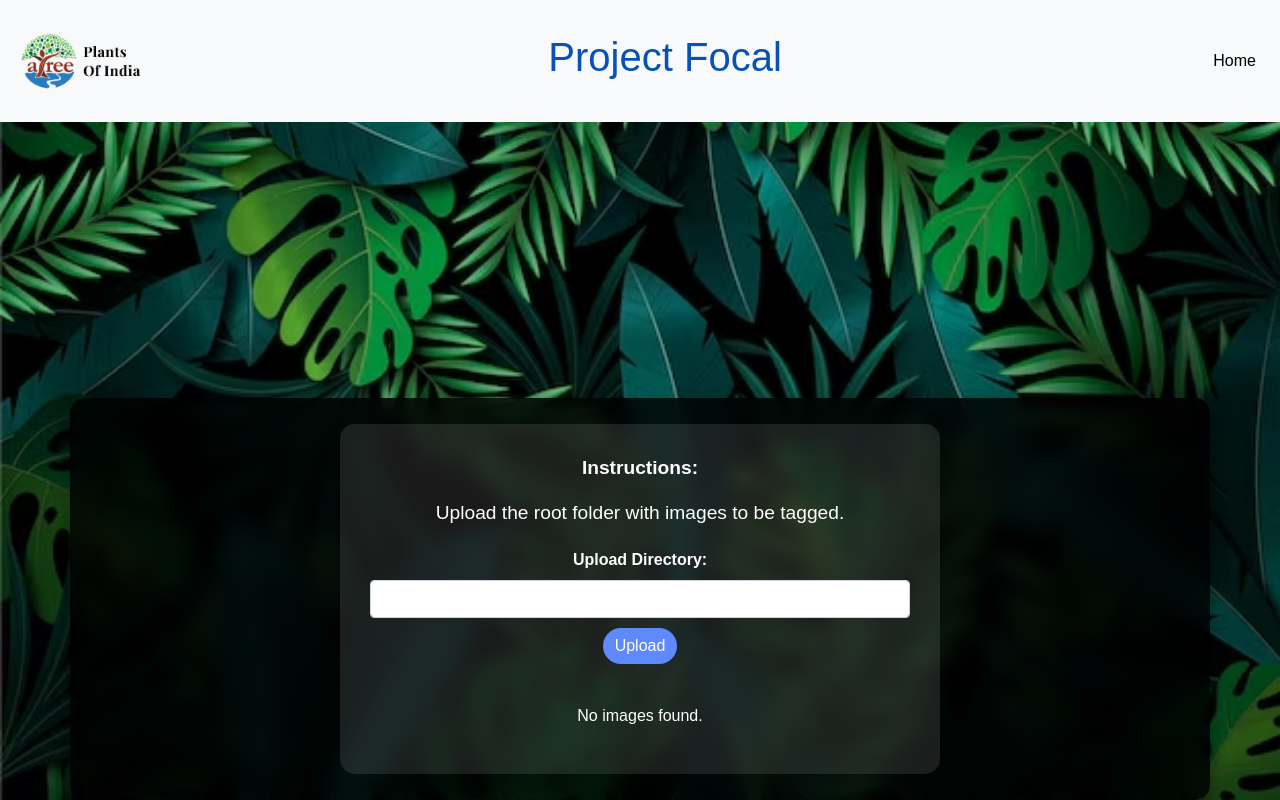
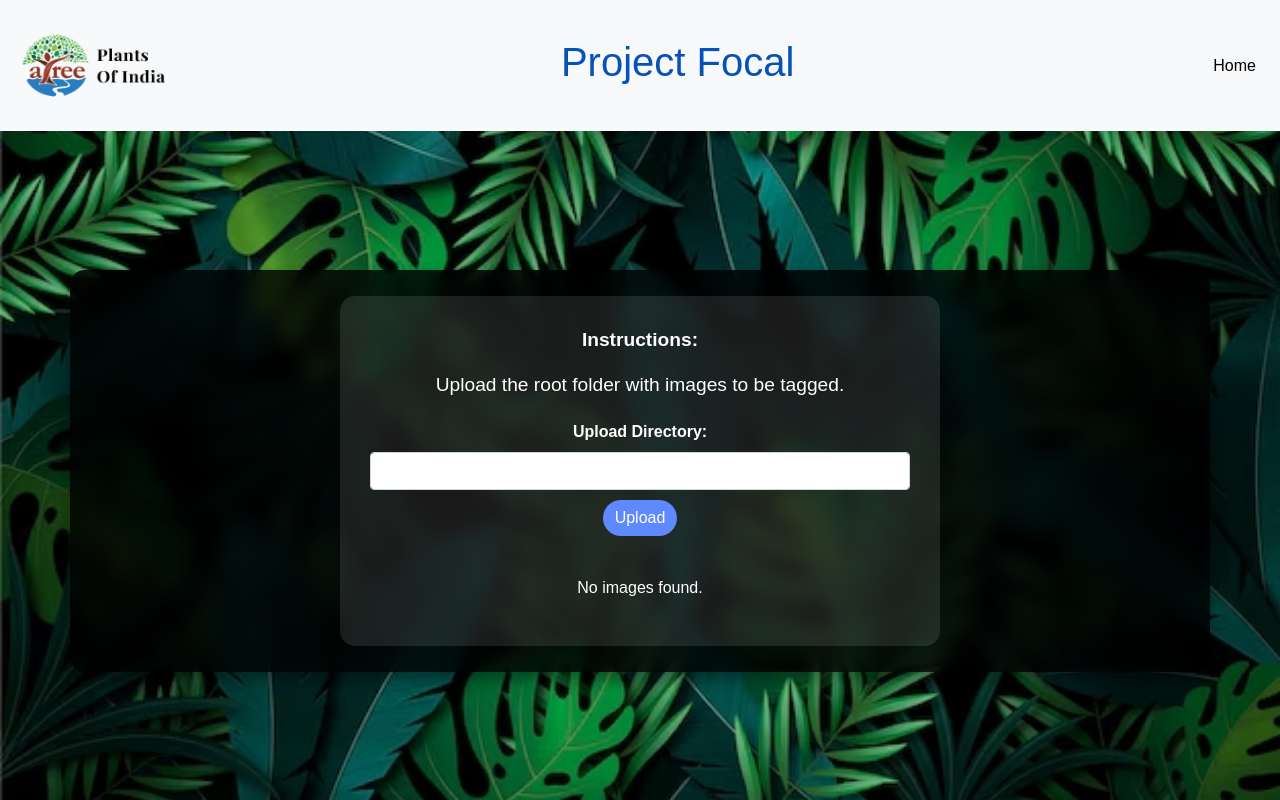
Before and after one commit to Veeraraju-E/Focal, a Django app: page / in a window 1280 px wide. Run offline with Django 5.2, Linux system fonts and the light colour scheme; parts of the project's set-up code (start-up, migrations or seed data) failed here and were passed over; some libraries are stand-ins or nearby versions.

Commit message:
Home page fixed

```diff
--- a/Focal1/templates/index.html
+++ b/Focal1/templates/index.html
@@ -34,10 +34,11 @@
         overflow-x: hidden;
         max-height: 90vh;
         backdrop-filter: blur(10px);
-        margin: auto;
+        margin: auto auto 10% auto;
       }
       img {
-        max-width: 10%;
+        width: 150px;
+        height: 75px;
         margin: 20px auto;
         border-radius: 15px;
       }
```
